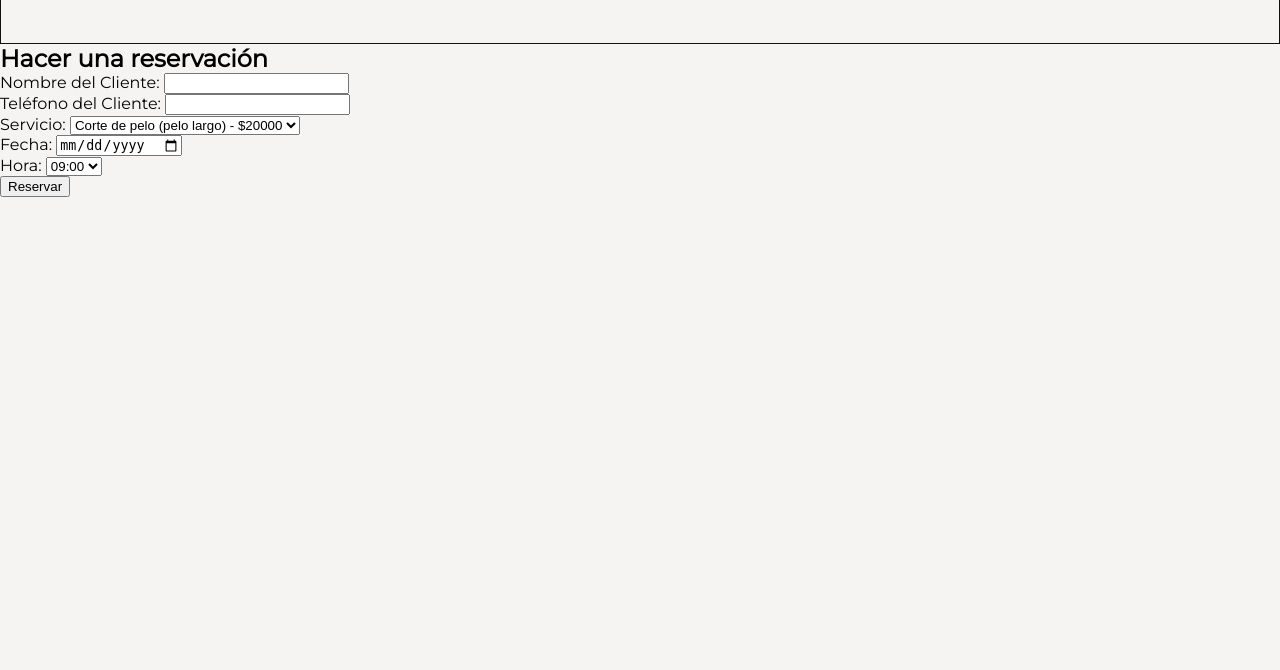
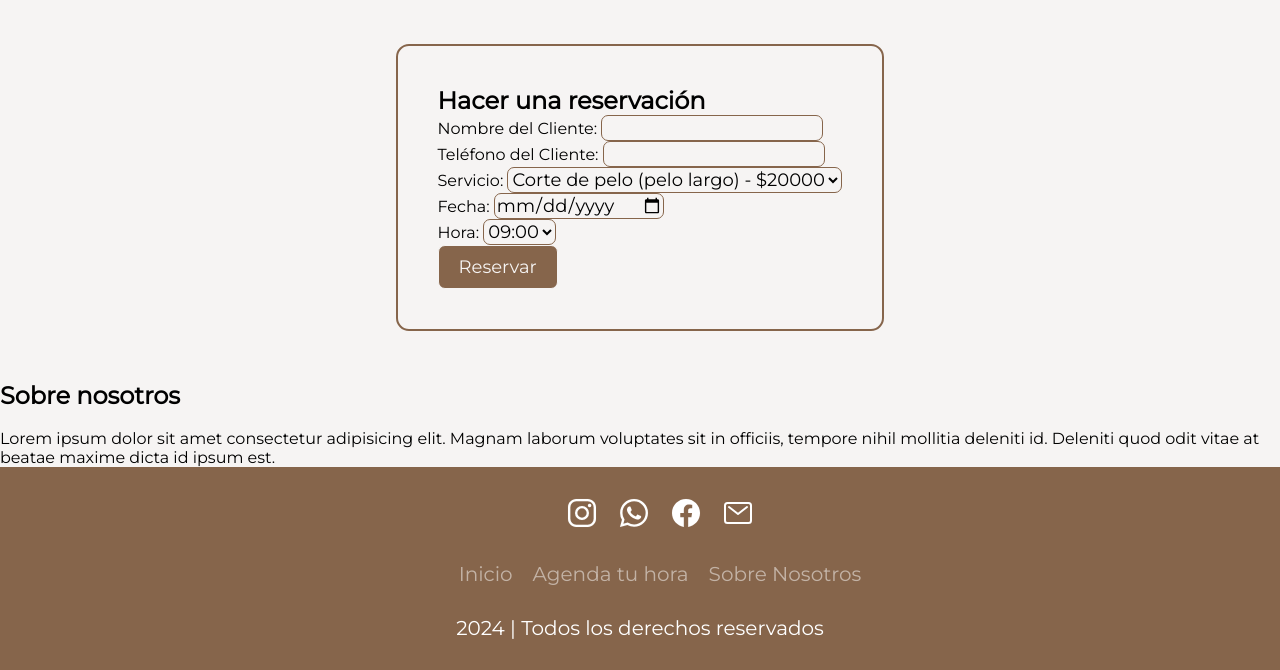
Before and after one commit to MarcosdelCanto/PeluqueriaCanina, a Django app: page / in a window 1280 px wide. Shown: the part 592-1262 px from the top of the page. Before the commit the page ends 789 px from the top, so only its background shows below. Run offline with Django 5.2, Linux system fonts and the light colour scheme; data comes from the database, SQL or seed files in the repository; some libraries are stand-ins or nearby versions.

Commit message:
cambios css
Co-authored-by: iscalles <iscalles@users.noreply.github.com>

```diff
--- a/main/static/main/css/style.css
+++ b/main/static/main/css/style.css
@@ -1,21 +1,23 @@
+:root{
+    --cafe: #86654B;
+    --negro: #111111;
+    --fondo: #F6F4F3;
+}
 
 *{
     box-sizing: border-box;
     margin: 0;
+    font-family: Montserrat;
 }
 body{
     margin: 0;
-    background-color: #F6F4F3;
-    font-family: Montserrat;
+    background-color: var(--fondo);
 }
 
-:root{
-    --cafe: #86654B;
-    --negro: #111111;
-}
+
 /*-------------Contenedor General---------------*/
 .general-container{
-    border: 1px solid var(--negro);
+    border: 1px solid transparent;
 }
 /*-------------------Header-------------------*/
 .header{
@@ -53,7 +55,6 @@ body{
 }
 /*---------------Contenedor Cartas-----------------*/
 .cards-container{
-
     padding: 40px 100px;
 }
 .card-principal img{
@@ -62,4 +63,115 @@ body{
     margin: auto;
     object-fit: cover;
 }
-/*  */
+/* contenedor formulario */
+
+.contenedor-formulario{
+    border: solid 2px var(--cafe);
+    border-radius: 13px;
+    width: fit-content;
+    padding: 40px;
+    margin: auto;
+    margin-bottom: 50px;
+}
+
+.contenedor-formulario input, select{
+    border: solid 1px var(--cafe);
+    border-radius: 7px;
+    font-size: large;
+    background-color: var(--fondo);
+}
+
+.contenedor-formulario button.boton-formulario{
+    margin: auto;
+    border: solid 1px var(--fondo);
+    border-radius: 7px;
+    font-size: large;
+    background-color: var(--cafe);
+    color: var(--fondo);
+    transition: .5s;
+    padding: 10px 20px;
+}
+
+.contenedor-formulario button.boton-formulario:hover{
+    margin: auto;
+    border: solid 1px var(--cafe);
+    border-radius: 7px;
+    font-size: large;
+    background-color: var(--fondo);
+    color: var(--cafe);
+    transition: .5s;
+    padding: 10px 20px;
+}
+
+/* footer */
+.footer {
+    position: relative;
+    bottom: 0;
+    width: 100%;
+    background: var(--cafe);
+    min-height: 100px;
+    padding: 20px 50px;
+    display: flex;
+    justify-content: center;
+    align-items: center;
+    flex-direction: column;
+}
+
+.social-icon {
+    display: flex;
+    justify-content: center;
+    align-items: center;
+    position: relative;
+    margin: 10px 5px;
+    flex-wrap: wrap;
+}
+
+.icon-elem {
+    list-style: none;
+}
+
+.icon {
+    color: white;
+    font-size: 32px;
+    display: inline-block;
+    margin: 0 10px;
+    transition: 0.5s;
+}
+
+.icon:hover {
+    transform: translateY(-10px);
+}
+
+.menu {
+    display: flex;
+    justify-content: center;
+    position: relative;
+    align-items: center;
+    margin: 10px 0;
+    flex-wrap: wrap;
+}
+
+.menu-elem {
+    list-style: none;
+}
+.menu-icon {
+    color: white;
+    font-size: 20px;
+    display: inline-block;
+    text-decoration: none;
+    margin: 5px 10px;
+    opacity: 0.5;
+    transition: 0.3s;
+}
+
+.menu-icon:hover {
+    opacity: 1;
+}
+
+.text {
+    color: white;
+    text-align: center;
+    margin-top: 15px;
+    margin-bottom: 10px;
+    font-size: 20px;
+}
--- a/main/templates/main/index.html
+++ b/main/templates/main/index.html
@@ -7,7 +7,8 @@
     <link rel="stylesheet" href="{% static "main/css/style.css" %}">
     <link rel="icon" type="image/x-icon" href="{% static "main/img/favicon.png" %}">
     <link href='https://fonts.googleapis.com/css?family=Montserrat' rel='stylesheet'>
-
+    <script src="https://kit.fontawesome.com/801590c25c.js" crossorigin="anonymous"></script>
+    <link href="https://cdnjs.cloudflare.com/ajax/libs/font-awesome/5.15.1/css/all.min.css" rel="stylesheet">
     <title>Tauriel - Peluquería Canina</title>
 </head>
 <body>
@@ -29,6 +30,8 @@
             </div>
         </div>
     </div>
+
+    <div class="contenedor-formulario">
         <h2>Hacer una reservación</h2>
         <form method="post">
             {% csrf_token %}
@@ -58,8 +61,9 @@
                 <option value="15:00">15:00</option>
                 <option value="16:00">16:00</option>
             </select><br>
-        <button type="submit">Reservar</button>
+            <button class="boton-formulario" type="submit">Reservar</button>
         </form>
+    </div>
     {% if reservacion %}
         <h2>Confirmación de Reservación</h2>
         <p>Has reservado el servicio {{reservacion.servicio.nombre}} para el día {{reservacion.fecha}} a las {{reservacion.hora}}.</p>
@@ -67,6 +71,63 @@
         <p>Teléfono del Cliente: {{reservacion.telefono_cliente}} </p>
         <p><a href="https://api.whatsapp.com/send?phone={{ numero_telefono_de_la_duena }}&text={{ reservacion.mensaje_whatsapp|urlencode }}">Enviar detalles por WhatsApp</a> </p>
     {% endif %}
+    <div class="sobre-nosotros">
+        <h2>Sobre nosotros</h2>
+        <div class="container-nosotros">
+            <section class="nosotros">
+                {% comment %} falta agregar resto del div {% endcomment %}
 
+            </section>
+        </div>
+        <img src="" alt="">
+        <p>Lorem ipsum dolor sit amet consectetur adipisicing elit. Magnam laborum voluptates sit in officiis, tempore nihil mollitia deleniti id. Deleniti quod odit vitae at beatae maxime dicta id ipsum est.</p>
+
+
+    </div>
+    {% comment %} empeiza footer {% endcomment %}
+    <footer class="footer">
+        <ul class="social-icon">
+        <li class="icon-elem">
+            <a href="https://www.instagram.com/" target="_blank" rel="noopener noreferrer" class="icon">
+                <ion-icon name="logo-instagram"></ion-icon>
+            </a>
+        </li>
+        <li class="icon-elem">
+            <a href="https://wa.link/kwo6rm" target="_blank" rel="noopener noreferrer" class="icon">
+                <ion-icon name="logo-whatsapp"></ion-icon>
+            </a>
+        </li>
+        <li class="icon-elem">
+            <a href="https://web.facebook.com/" target="_blank" rel="noopener noreferrer" class="icon">
+                <ion-icon name="logo-facebook"></ion-icon>
+            </a>
+        </li>
+        <li class="icon-elem">
+            <a href="mailto:carolina.advbascuar@gmail.com" target="_blank" rel="noopener noreferrer" class="icon">
+                <ion-icon name="mail-outline"></ion-icon>
+            </a>
+        </li>
+    </ul>
+    <ul class="menu">
+        <li class="menu-elem">
+            <a href="#" class="menu-icon"> Inicio </a>
+        </li>
+        <li class="menu-elem">
+            <a href="#" class="menu-icon">Agenda tu hora</a>
+        </li>
+        <li class="menu-elem">
+            <a href="#" class="menu-icon"> Sobre Nosotros </a>
+        </li>
+    </ul>
+    <p class="text">2024 | Todos los derechos reservados</p>
+    </footer>
+    <script
+        type="module"
+        src="https://unpkg.com/ionicons@7.1.0/dist/ionicons/ionicons.esm.js">
+    </script>
+    <script
+        nomodule
+        src="https://unpkg.com/ionicons@7.1.0/dist/ionicons/ionicons.js">
+    </script>
 </body>
 </html>
```
Also changed, not shown: main/static/main/img/sra.jpeg (added), main/static/main/img/tauriel.jpeg (added). Lines whose indentation alone changed are shown as unchanged.
